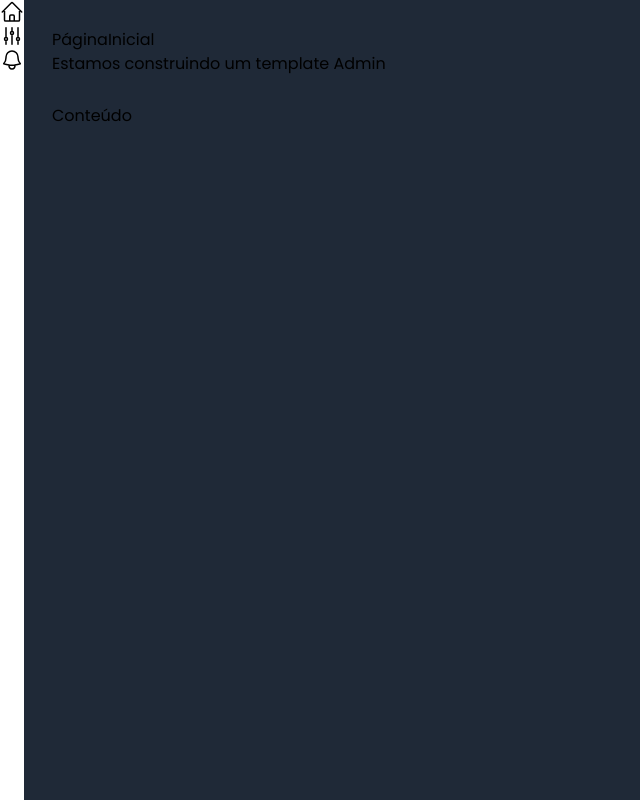
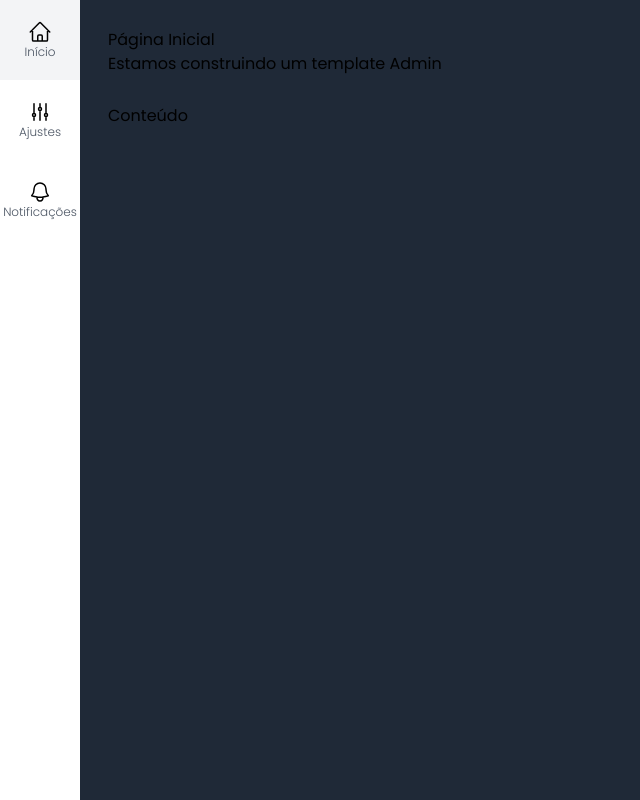
Before and after one commit to Wellington-Henrique/admin-template-nextjs-typescript, a Next.js app: page / in a window 1280 px wide. Shown: the whole page, without its empty margins (0-640 px from the left). Built offline with nearby package versions, Linux system fonts and the light colour scheme.

Commit message:
169. Componente Menu Lateral #2

```diff
--- a/src/components/icons/index.tsx
+++ b/src/components/icons/index.tsx
@@ -1,4 +1,6 @@
 import React from 'react'
+
+// Para mais ícones acessar: https://heroicons.com/
 
 export const IconeCasa = (
     <svg xmlns="http://www.w3.org/2000/svg" fill="none" viewBox="0 0 24 24" strokeWidth={1.5} stroke="currentColor" className="w-6 h-6">
--- a/src/components/template/MenuItem.tsx
+++ b/src/components/template/MenuItem.tsx
@@ -1,17 +1,26 @@
+import Link from 'next/link'
 import React from 'react'
 
 interface MenuItemProps {
-    url: string
-    texto: string
-    icone: any
+  url: string
+  texto: string
+  icone: any
 }
 
 export default function MenuItem(props: MenuItemProps) {
   return (
     <li className={`
-
+    hover:bg-gray-100
     `}>
+      <Link href={props.url} className={`
+        flex flex-col justify-center items-center
+        h-20 w-20
+      `}>
         {props.icone}
+        <span className={`
+          text-xs font-light text-gray-600
+        `}>{props.texto}</span>
+      </Link>
     </li>
   )
 }
--- /dev/null
+++ b/src/pages/ajustes.tsx
@@ -0,0 +1,12 @@
+import Layout from "@/components/template/Layout";
+
+export default function Ajustes() {
+    return (
+      <Layout
+        titulo="Ajustes"
+        subtitulo="Personalize o sistema por aqui!"
+      >
+        <h3>Ajustes</h3>
+      </Layout>
+    )
+}
--- a/src/pages/index.tsx
+++ b/src/pages/index.tsx
@@ -3,7 +3,7 @@
 export default function Home() {
   return (
     <Layout
-      titulo="PáginaInicial"
+      titulo="Página Inicial"
       subtitulo="Estamos construindo um template Admin"
     >
       <h3>Conteúdo</h3>
--- /dev/null
+++ b/src/pages/notificacoes.tsx
@@ -0,0 +1,12 @@
+import Layout from "@/components/template/Layout";
+
+export default function Notificacoes() {
+    return (
+      <Layout
+        titulo="Notificações"
+        subtitulo="Aqui você irá gerenciar as suas notificações!"
+      >
+        <h3>Notificações</h3>
+      </Layout>
+    )
+}
```
